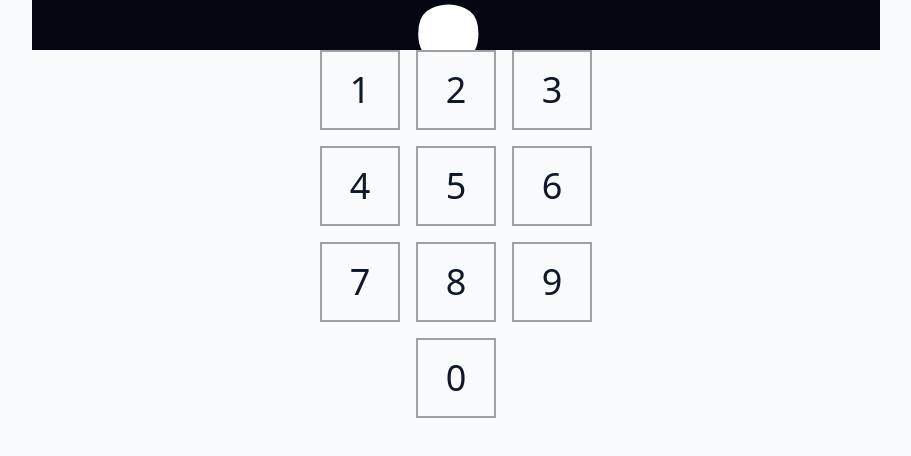
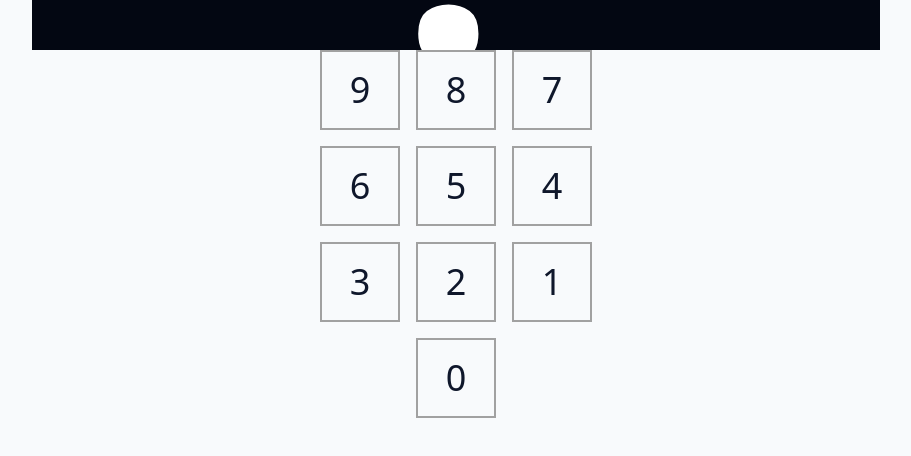
Before and after one commit to FunMetJoel/LearnConstantsSite, a SvelteKit app: page /e in a window 1280 px wide. Shown: the part 278-734 px from the top of the page, without its empty margins (184-1095 px from the left). Built offline with nearby package versions, Linux system fonts and the light colour scheme.

Commit message:
Rearranged numbers

```diff
--- a/src/routes/[slug]/+page.svelte
+++ b/src/routes/[slug]/+page.svelte
@@ -65,7 +65,7 @@
 </div> -->
 
 <div class="grid grid-cols-3 gap-4 mb-8">
-    {#each [1,2,3,4,5,6,7,8,9,0] as num}
+    {#each [9,8,7,6,5,4,3,2,1,0] as num}
         <button
             onclick={() => checkDigit(num)}
             class="
```
